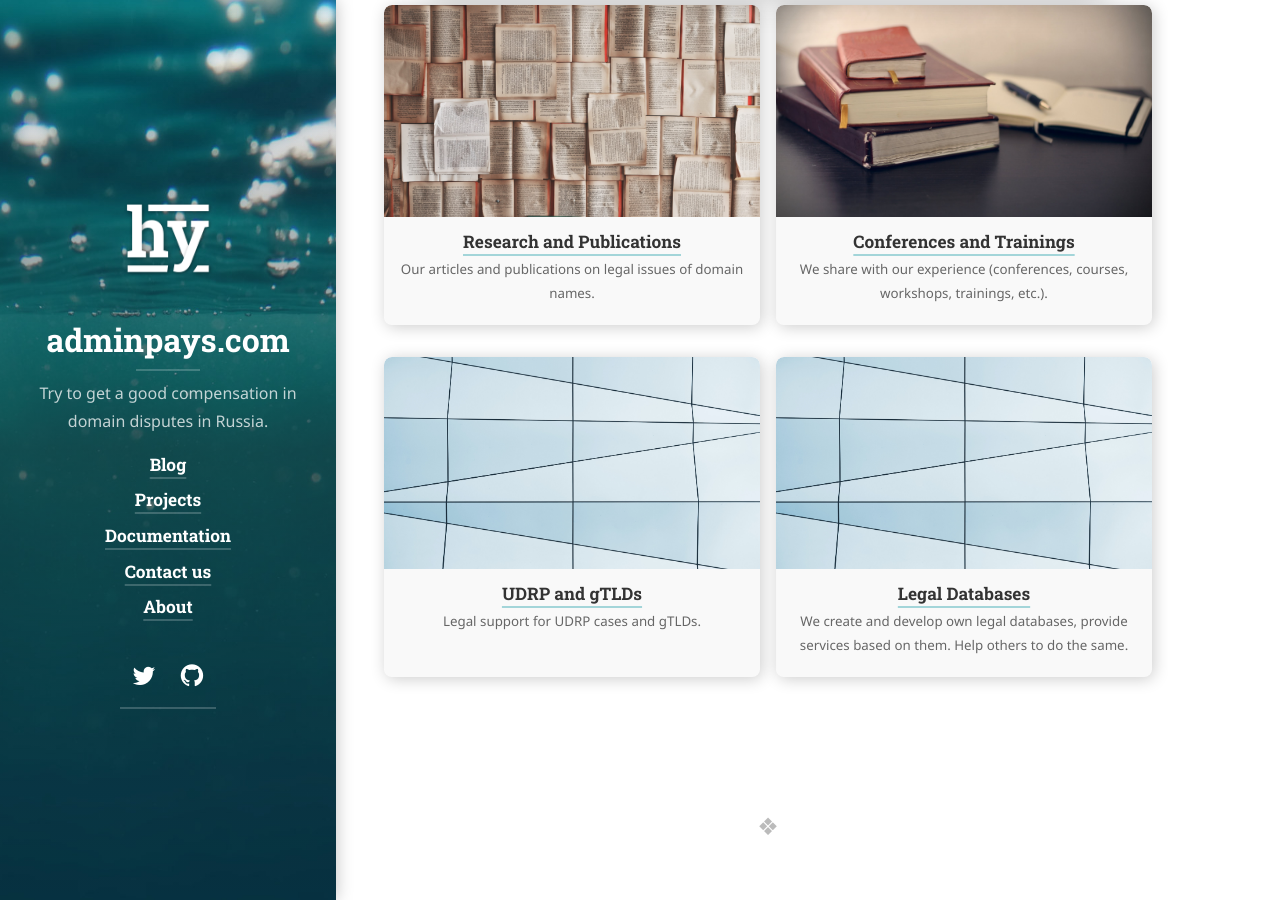
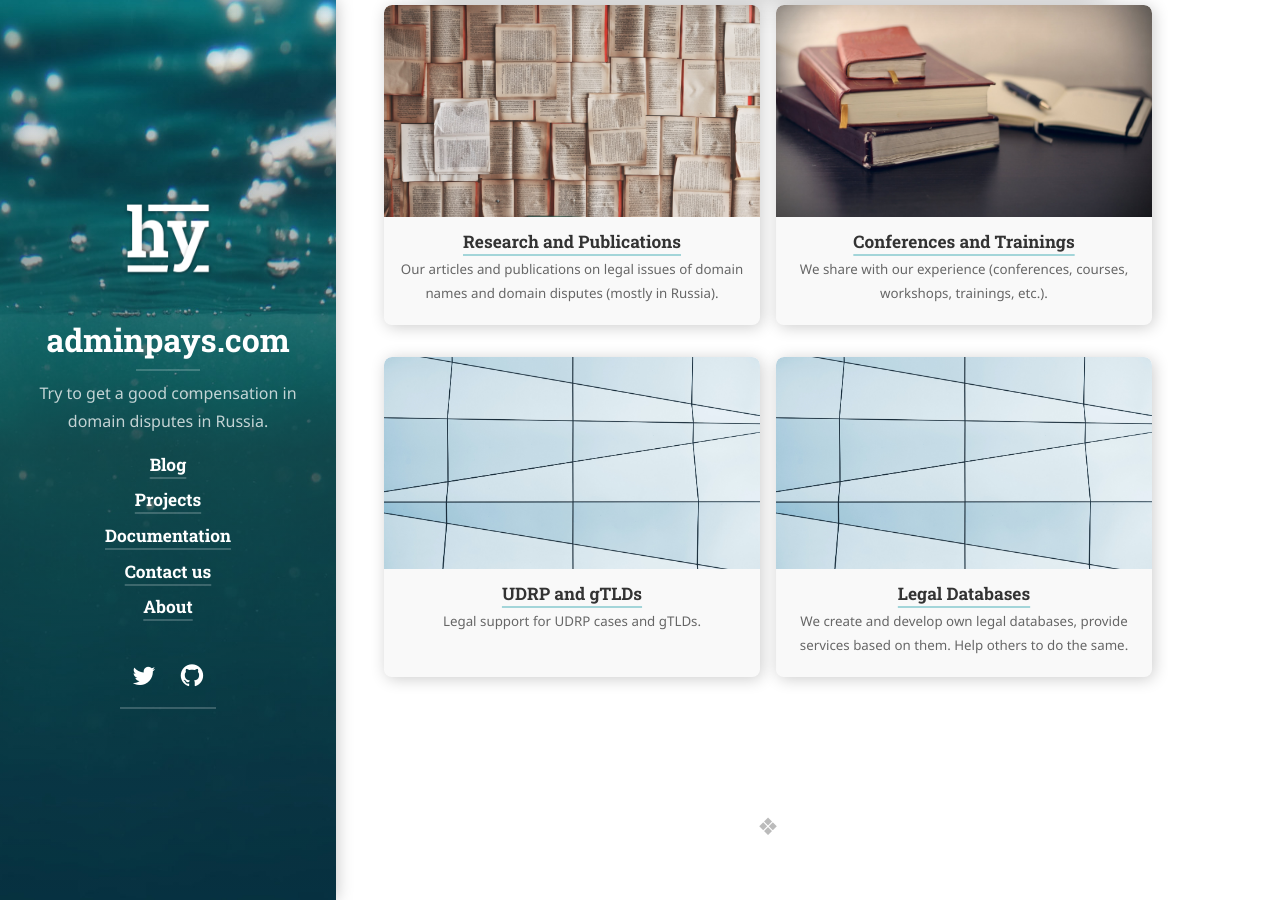
Before and after one commit to xCounsel/adminpays, a Jekyll site: the page built from projects.md, in a window 1280 px wide and 900 px high, scrolled down 592 px. Built offline with Jekyll 4.4.1, drawn with Linux system fonts in a browser that asks for light colours; cached includes are drawn as plain includes; nearby versions of some CDN libraries; some web fonts are replaced; library files that are not in the unit come from our copies.

Commit message:
Update publications.md

```diff
--- a/_projects/publications.md
+++ b/_projects/publications.md
@@ -1,7 +1,7 @@
 ---
 layout: project
 title: 'Research and Publications'
-caption: Our articles and publications on legal issues of domain names.
+caption: Our articles and publications on legal issues of domain names and domain disputes (mostly in Russia).
 description: >
    Here you can find the list of posts, articles and publications written by our legal counsels.
 date: 4 August 2021
```
